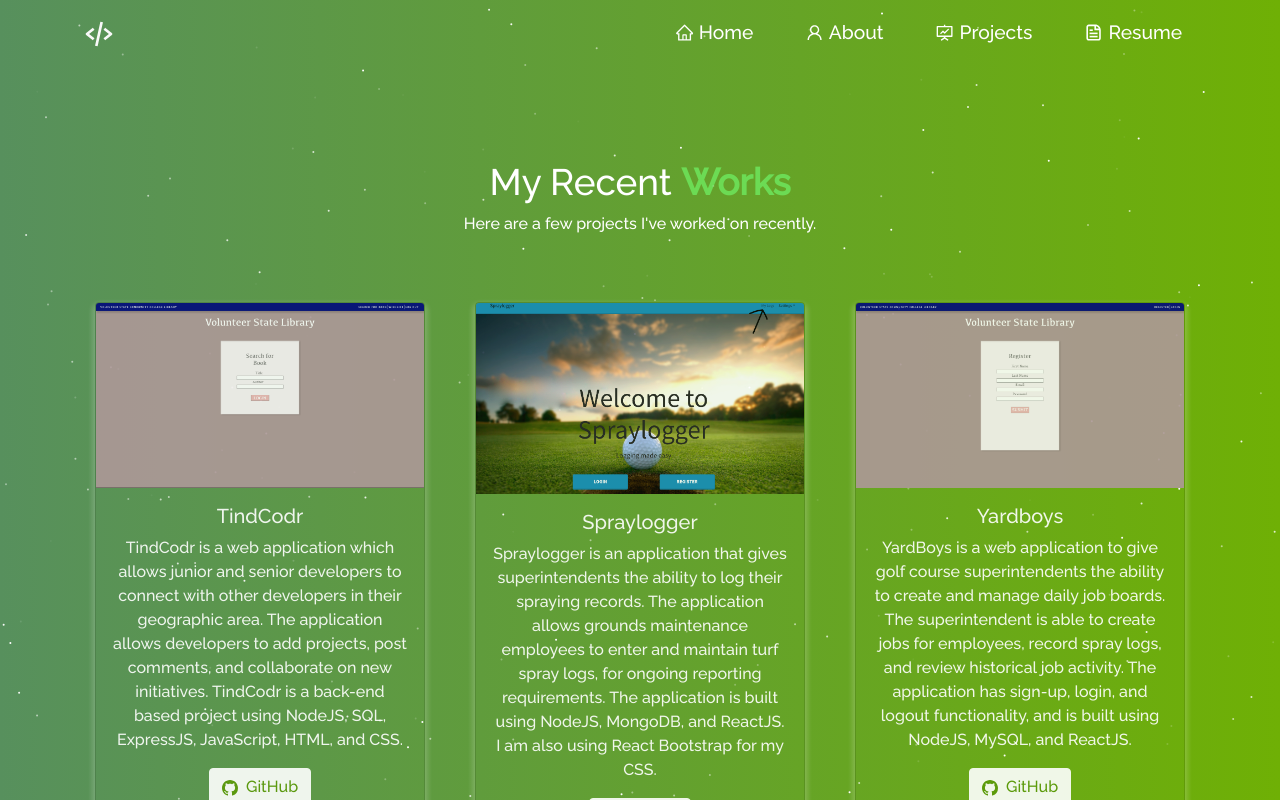
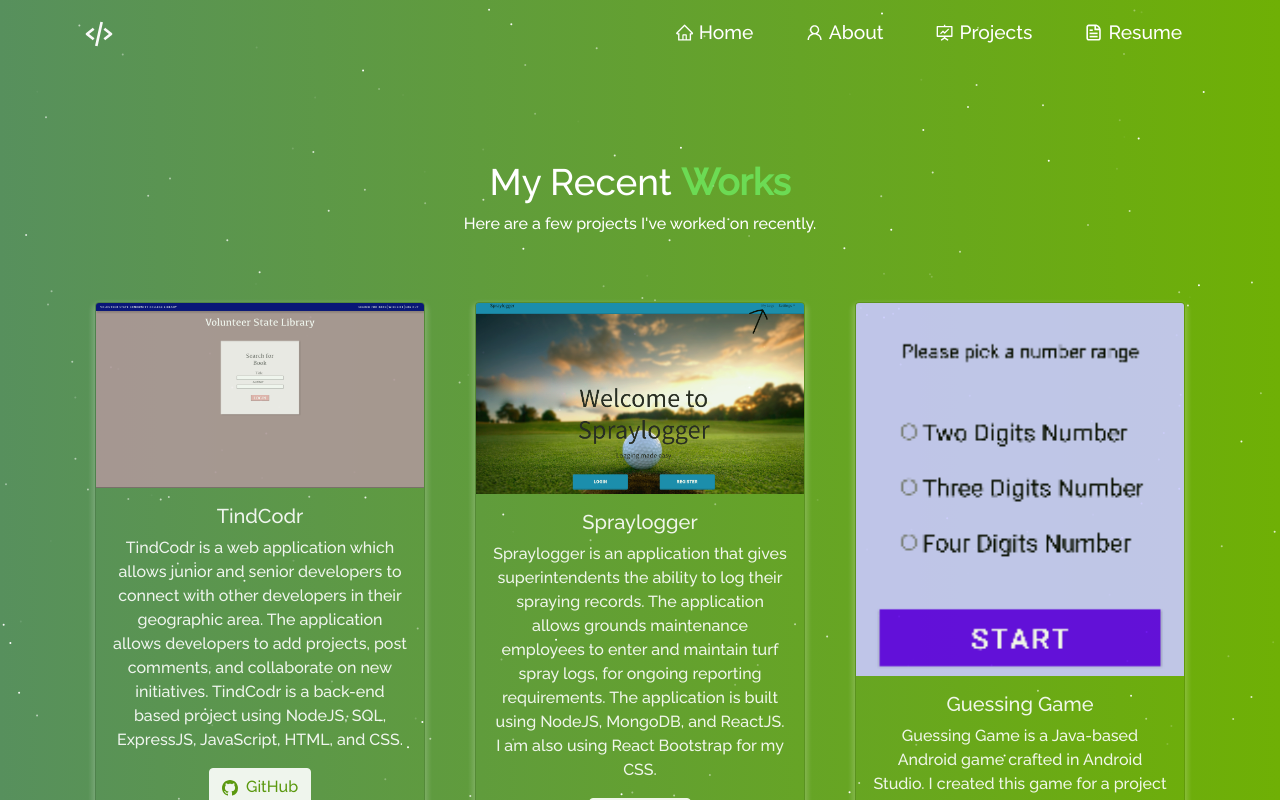
Before and after one commit to brodie2121/brodieportfolio, a React (Create React App) app: page /project in a window 1280 px wide. Shown: the top 800 px of the page. Built offline with nearby package versions, Linux system fonts and the light colour scheme.

Commit message:
added new java project to projects section

```diff
--- a/src/components/Projects/Projects.js
+++ b/src/components/Projects/Projects.js
@@ -2,7 +2,7 @@ import React from "react";
 import { Container, Row, Col } from "react-bootstrap";
 import ProjectCard from "./ProjectCards";
 import Particle from "../Particle";
-import editor from "../../Assets/Projects/codeEditor.png";
+import guess from "../../Assets/Projects/guessingGame.png";
 import chatify from "../../Assets/Projects/chatify.png";
 import bitsOfCode from "../../Assets/Projects/blog.png";
 
@@ -42,11 +42,11 @@ function Projects() {
 
           <Col md={4} className="project-card">
             <ProjectCard
-              imgPath={editor}
+              imgPath={guess}
               isBlog={false}
-              title="Yardboys"
-              description="YardBoys is a web application to give golf course superintendents the ability to create and manage daily job boards. The superintendent is able to create jobs for employees, record spray logs, and review historical job activity. The application has sign-up, login, and logout functionality, and is built using NodeJS, MySQL, and ReactJS."
-              ghLink="https://github.com/brodie2121/yardboys"
+              title="Guessing Game"
+              description="Guessing Game is a Java-based Android game crafted in Android Studio. I created this game for a project in one of my University classes. Users are welcome to select a number range to challenge their intuition. Then, they will have ten chances to guess the correct number. In the face of incorrect guesses, dynamic clues guide them, suggesting whether to ascend or descend in their quest for the correct number."
+              ghLink="https://github.com/brodie2121/GuessingGame"
               //demoLink=
             />
           </Col>
```
Also changed, not shown: src/Assets/Projects/codeEditor.png (deleted), src/Assets/Projects/guessingGame.png (added).
